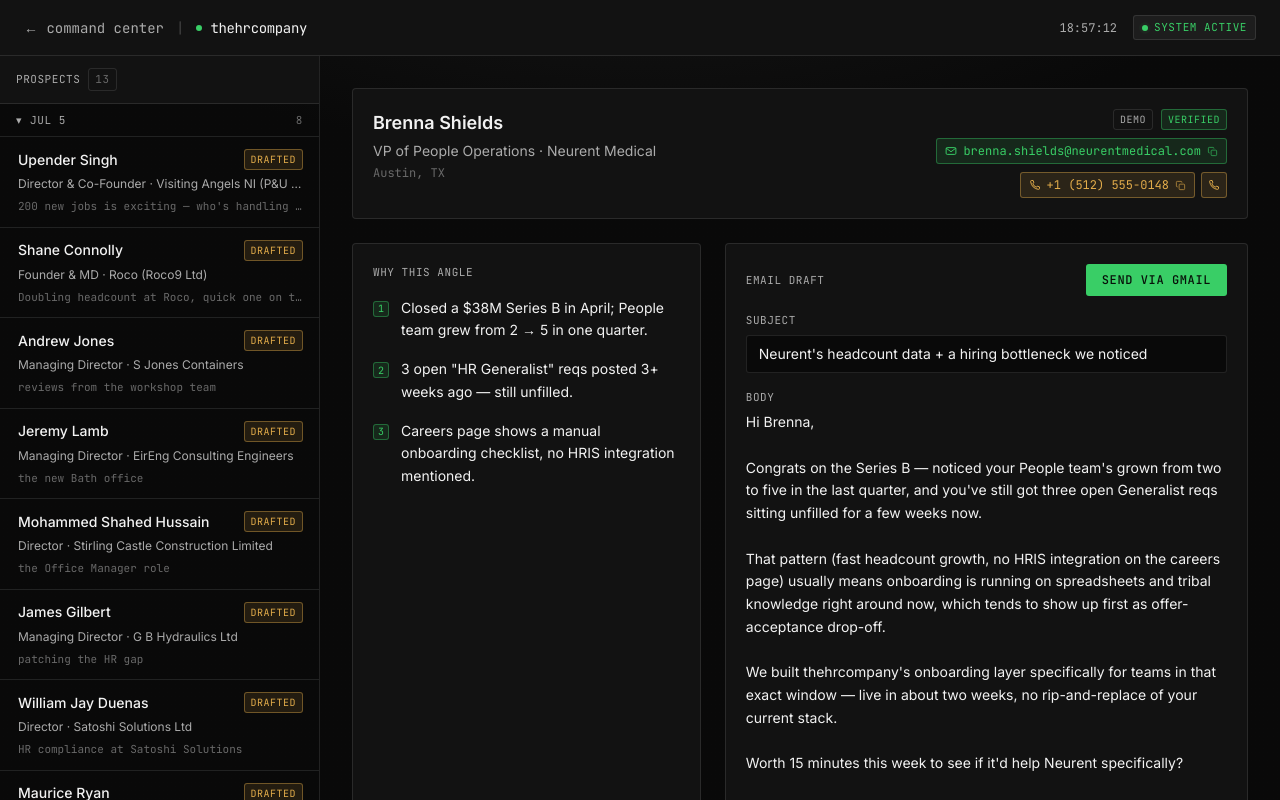
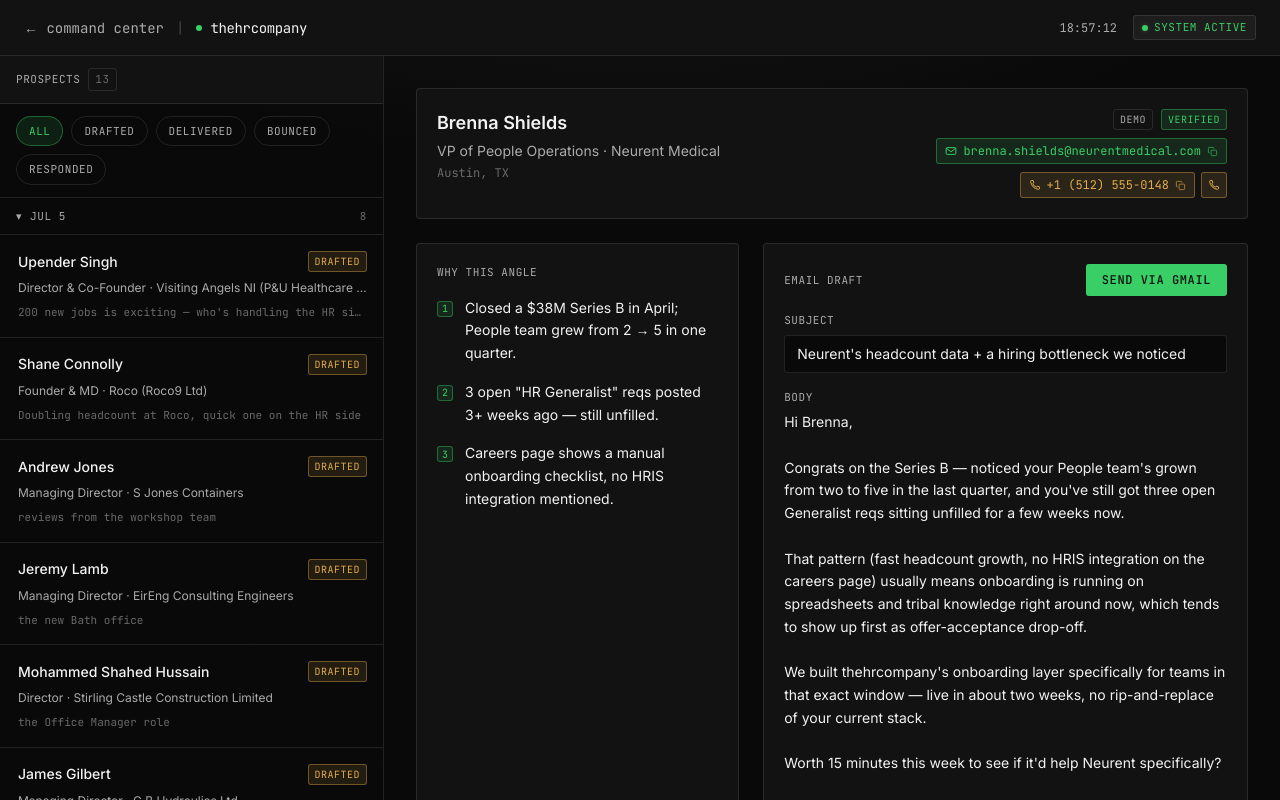
Before and after one commit to sharmashiv24251/leadgen-envo, a Next.js app: page /emails/brenna-shields in a window 1280 px wide. Built offline with nearby package versions, Linux system fonts and the light colour scheme.

Commit message:
feat: add prospect status filtering to email sidebar and index page redirect

```diff
--- a/app/emails/page.tsx
+++ b/app/emails/page.tsx
@@ -1,6 +1,26 @@
 import { redirect } from "next/navigation";
-import { prospects } from "@/lib/data";
+import { prospects, type ProspectStatus } from "@/lib/data";
 
-export default function EmailsIndexPage() {
-  redirect(`/emails/${prospects[0].id}`);
+const VALID_STATUSES: ProspectStatus[] = [
+  "DRAFTED",
+  "DELIVERED",
+  "BOUNCED",
+  "RESPONDED",
+];
+
+export default async function EmailsIndexPage({
+  searchParams,
+}: {
+  searchParams: Promise<{ status?: string }>;
+}) {
+  const { status } = await searchParams;
+  const activeStatus = VALID_STATUSES.find(
+    (s) => s === status?.toUpperCase(),
+  );
+
+  const target = activeStatus
+    ? (prospects.find((p) => p.status === activeStatus) ?? prospects[0])
+    : prospects[0];
+
+  redirect(`/emails/${target.id}${activeStatus ? `?status=${status}` : ""}`);
 }
--- a/components/EmailSidebar.tsx
+++ b/components/EmailSidebar.tsx
@@ -1,11 +1,23 @@
 "use client";
 
 import Link from "next/link";
-import { usePathname } from "next/navigation";
-import { useState } from "react";
+import { usePathname, useSearchParams } from "next/navigation";
+import { Suspense, useState } from "react";
 import Chip from "@/components/Chip";
-import { prospects, dateGroupLabel, type Prospect } from "@/lib/data";
+import {
+  prospects,
+  dateGroupLabel,
+  type Prospect,
+  type ProspectStatus,
+} from "@/lib/data";
 import { statusTone } from "@/lib/status";
+
+const STATUS_FILTERS: { value: ProspectStatus; label: string }[] = [
+  { value: "DRAFTED", label: "Drafted" },
+  { value: "DELIVERED", label: "Delivered" },
+  { value: "BOUNCED", label: "Bounced" },
+  { value: "RESPONDED", label: "Responded" },
+];
 
 function groupByDate(list: Prospect[]): [number, Prospect[]][] {
   const map = new Map<number, Prospect[]>();
@@ -17,9 +29,61 @@
   return [...map.entries()].sort((a, b) => a[0] - b[0]);
 }
 
-export default function EmailSidebar() {
+function parseStatusFilter(raw: string | null): ProspectStatus | null {
+  const upper = raw?.toUpperCase();
+  return STATUS_FILTERS.find((f) => f.value === upper)?.value ?? null;
+}
+
+function StatusFilterBar({ activeStatus }: { activeStatus: ProspectStatus | null }) {
   const pathname = usePathname();
-  const groups = groupByDate(prospects);
+
+  function filterHref(value: ProspectStatus | null) {
+    if (!value) return pathname;
+    return `${pathname}?status=${value.toLowerCase()}`;
+  }
+
+  return (
+    <div className="flex flex-wrap gap-2 border-b border-border px-4 py-3">
+      <Link
+        href={filterHref(null)}
+        className={`rounded-full border px-3 py-1.5 font-mono text-[11px] uppercase tracking-wider transition-colors ${
+          activeStatus === null
+            ? "border-accent/40 bg-accent-dim text-accent"
+            : "border-border text-ink-muted hover:text-ink"
+        }`}
+      >
+        All
+      </Link>
+      {STATUS_FILTERS.map((f) => {
+        const isActive = activeStatus === f.value;
+        return (
+          <Link
+            key={f.value}
+            href={filterHref(f.value)}
+            className={`rounded-full border px-3 py-1.5 font-mono text-[11px] uppercase tracking-wider transition-colors ${
+              isActive
+                ? "border-accent/40 bg-accent-dim text-accent"
+                : "border-border text-ink-muted hover:text-ink"
+            }`}
+          >
+            {f.label}
+          </Link>
+        );
+      })}
+    </div>
+  );
+}
+
+function EmailSidebarContent() {
+  const pathname = usePathname();
+  const searchParams = useSearchParams();
+  const activeStatus = parseStatusFilter(searchParams.get("status"));
+
+  const filteredProspects = activeStatus
+    ? prospects.filter((p) => p.status === activeStatus)
+    : prospects;
+
+  const groups = groupByDate(filteredProspects);
   const [collapsed, setCollapsed] = useState<Set<number>>(new Set());
 
   function toggle(daysAgo: number) {
@@ -31,14 +95,18 @@
     });
   }
 
+  const queryString = activeStatus ? `?status=${activeStatus.toLowerCase()}` : "";
+
   return (
-    <aside className="flex max-h-64 shrink-0 flex-col border-b border-border overflow-y-auto lg:h-auto lg:max-h-none lg:w-80 lg:border-b-0 lg:border-r">
+    <aside className="flex max-h-64 shrink-0 flex-col border-b border-border overflow-y-auto lg:h-auto lg:max-h-none lg:w-96 lg:border-b-0 lg:border-r">
       <div className="sticky top-0 flex items-center gap-2 border-b border-border bg-surface px-4 py-3 font-mono text-[11px] uppercase tracking-wider text-ink-muted">
         Prospects
         <span className="rounded-[3px] border border-border px-1.5 py-0.5 text-ink-faint">
-          {prospects.length}
+          {filteredProspects.length}
         </span>
       </div>
+
+      <StatusFilterBar activeStatus={activeStatus} />
 
       {groups.map(([daysAgo, group]) => {
         const isCollapsed = collapsed.has(daysAgo);
@@ -47,7 +115,7 @@
             <button
               type="button"
               onClick={() => toggle(daysAgo)}
-              className="flex w-full items-center justify-between gap-2 px-4 py-2 font-mono text-[11px] uppercase tracking-wider text-ink-muted hover:text-ink"
+              className="flex w-full items-center justify-between gap-2 px-4 py-2.5 font-mono text-[11px] uppercase tracking-wider text-ink-muted hover:text-ink"
             >
               <span className="flex items-center gap-2">
                 <span aria-hidden>{isCollapsed ? "▸" : "▾"}</span>
@@ -67,9 +135,9 @@
                   return (
                     <li key={prospect.id} className="border-t border-border">
                       <Link
-                        href={`/emails/${prospect.id}`}
+                        href={`/emails/${prospect.id}${queryString}`}
                         aria-current={isSelected ? "page" : undefined}
-                        className={`flex w-full flex-col gap-1.5 border-l-2 px-4 py-3 text-left transition-colors ${
+                        className={`flex w-full flex-col gap-2 border-l-2 px-4 py-4 text-left transition-colors ${
                           isSelected
                             ? "border-l-accent bg-accent-dim"
                             : "border-l-transparent hover:bg-surface"
@@ -107,3 +175,11 @@
     </aside>
   );
 }
+
+export default function EmailSidebar() {
+  return (
+    <Suspense fallback={<aside className="max-h-64 shrink-0 border-b border-border lg:h-auto lg:max-h-none lg:w-96 lg:border-b-0 lg:border-r" />}>
+      <EmailSidebarContent />
+    </Suspense>
+  );
+}
```
